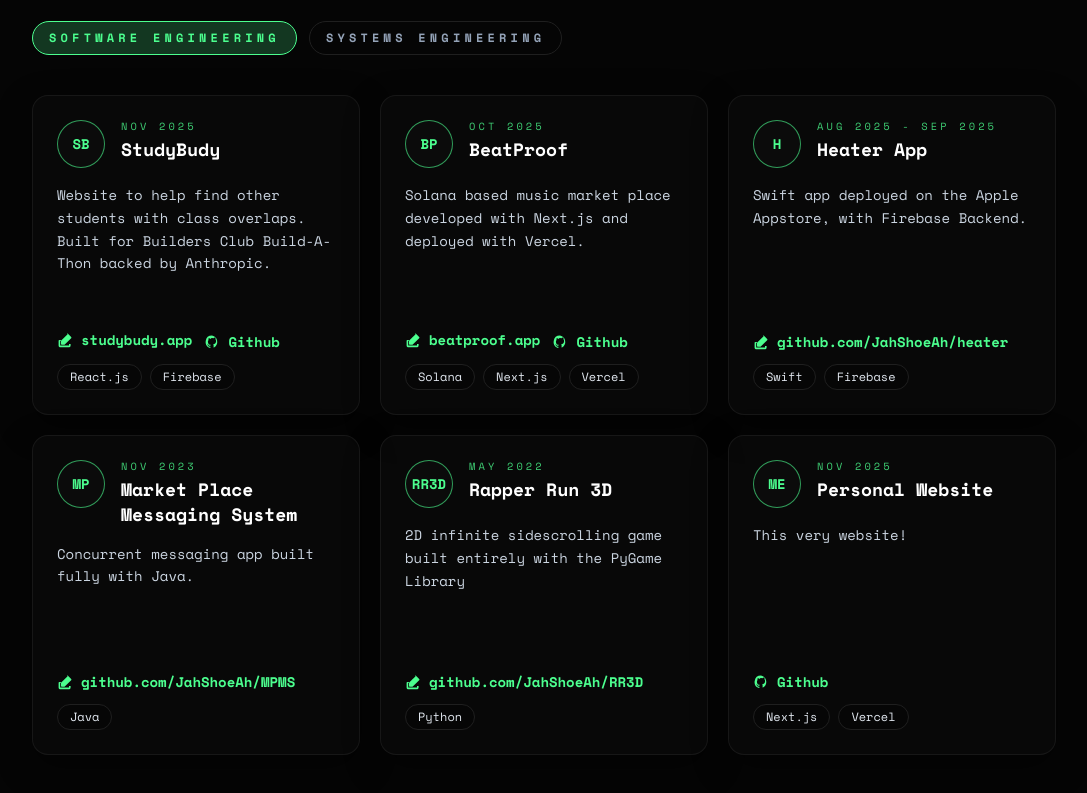
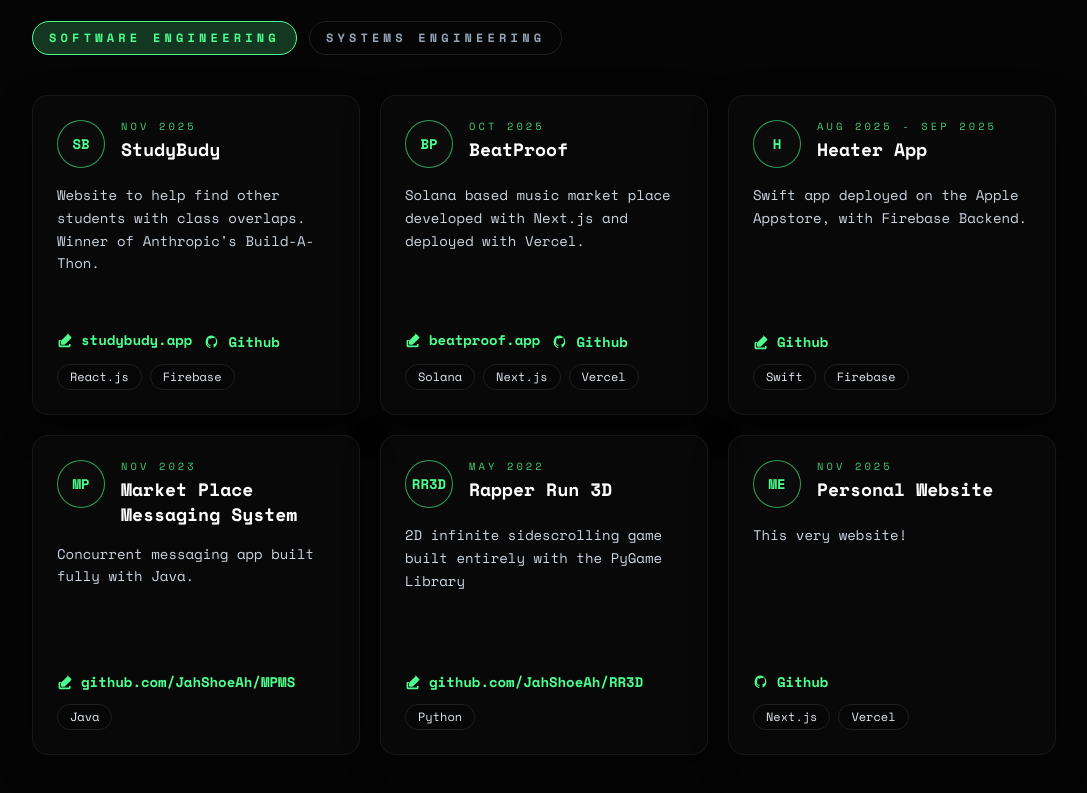
Before and after one commit to JahShoeAh/josh-cho-website, a Next.js app: page / in a window 1280 px wide. Shown: the part 838-1631 px from the top of the page, without its empty margins (96-1183 px from the left). Built offline with nearby package versions, Linux system fonts and the light colour scheme.

Commit message:
pushed heater app demo

```diff
--- a/pages/index.js
+++ b/pages/index.js
@@ -61,7 +61,7 @@
       title: "StudyBudy",
       timeline: "Nov 2025",
       description:
-        "Website to help find other students with class overlaps. Built for Builders Club Build-A-Thon backed by Anthropic.",
+        "Website to help find other students with class overlaps. Winner of Anthropic's Build-A-Thon.",
       linkLabel: "studybudy.app",
       linkUrl: "https://claude-purdue-2025.vercel.app/",
       repoLabel: "Github",
@@ -86,8 +86,8 @@
       timeline: "Aug 2025 - Sep 2025",
       description:
         "Swift app deployed on the Apple Appstore, with Firebase Backend.",
-      linkLabel: "github.com/JahShoeAh/heater",
-      linkUrl: "https://placeholder.example/viz",
+      linkLabel: "Github",
+      linkUrl: "https://github.com/JahShoeAh/heater-demo/",
       tags: ["Swift", "Firebase"],
       icon: "H",
     },
```
Also changed, not shown: 1 other file (tests, documents, lock files or other folders).
